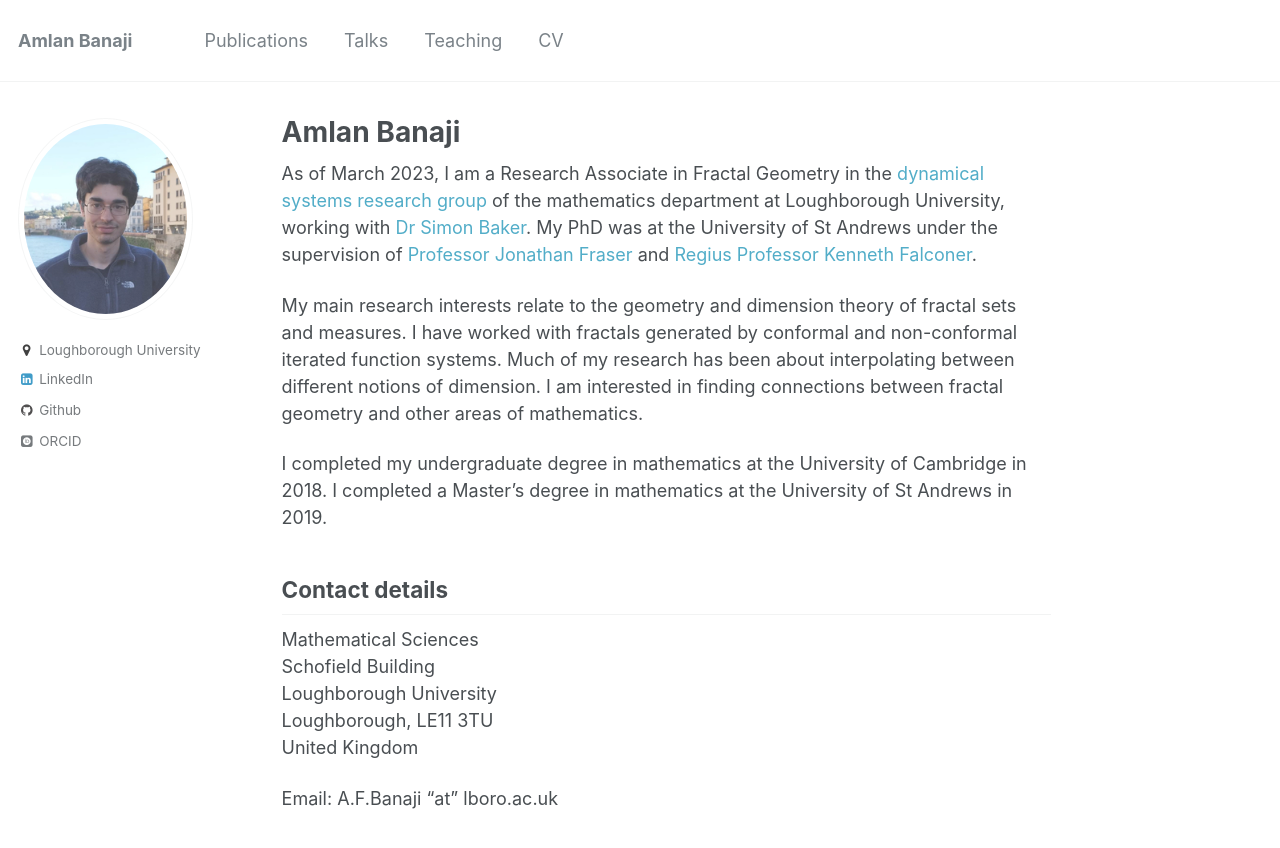
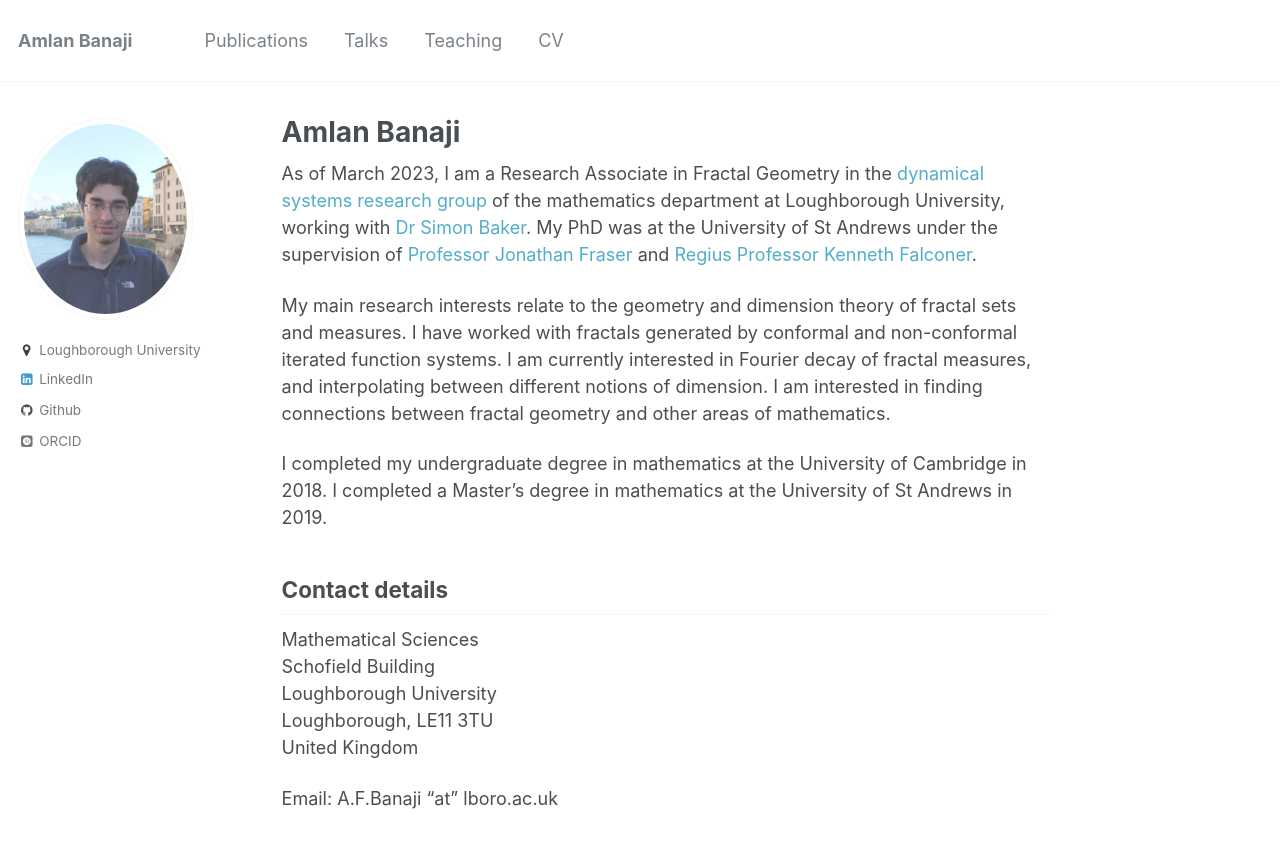
Before and after one commit to amlan-banaji/amlan-banaji.github.io, a Jekyll site: the page built from _pages/about.md, in a window 1280 px wide. Shown: the top 848 px of the page. Built offline with Jekyll 4.4.1, drawn with Linux system fonts in a browser that asks for light colours; some web fonts are replaced.

```diff
--- a/_pages/about.md
+++ b/_pages/about.md
@@ -9,9 +9,9 @@ redirect_from:
   -
 ---
 
-As of March 2023, I am a Research Associate in Fractal Geometry in the [dynamical systems research group](https://www.lboro.ac.uk/departments/maths/research/research-groups-and-centres/dynamical-systems/) of the mathematics department at Loughborough University, working with [Dr Simon Baker](https://simonbakermaths.wordpress.com/). My PhD was at the University of St Andrews under the supervision of [Professor Jonathan Fraser](http://www.mcs.st-andrews.ac.uk/~jmf32/) and [Regius Professor Kenneth Falconer](http://www.mcs.st-and.ac.uk/~kenneth/).
+As of March 2023, I am a Research Associate in Fractal Geometry in the [dynamical systems research group](https://www.lboro.ac.uk/departments/maths/research/research-groups-and-centres/dynamical-systems/) of the mathematics department at Loughborough University, working with [Dr Simon Baker](https://simonbakermaths.wordpress.com/). My PhD was at the University of St Andrews under the supervision of [Professor Jonathan Fraser](http://www.mcs.st-andrews.ac.uk/~jmf32/) and [Regius Professor Kenneth Falconer](https://kennethfalconer.github.io/index.html).
 
-My main research interests relate to the geometry and dimension theory of fractal sets and measures. I have worked with fractals generated by conformal and non-conformal iterated function systems. Much of my research has been about interpolating between different notions of dimension. I am interested in finding connections between fractal geometry and other areas of mathematics.
+My main research interests relate to the geometry and dimension theory of fractal sets and measures. I have worked with fractals generated by conformal and non-conformal iterated function systems. I am currently interested in Fourier decay of fractal measures, and interpolating between different notions of dimension. I am interested in finding connections between fractal geometry and other areas of mathematics.
 
 I completed my undergraduate degree in mathematics at the University of Cambridge in 2018. I completed a Master’s degree in mathematics at the University of St Andrews in 2019.
 
```
Also changed, not shown: _pages/talks.md (+3 -0 lines), 1 other file.
